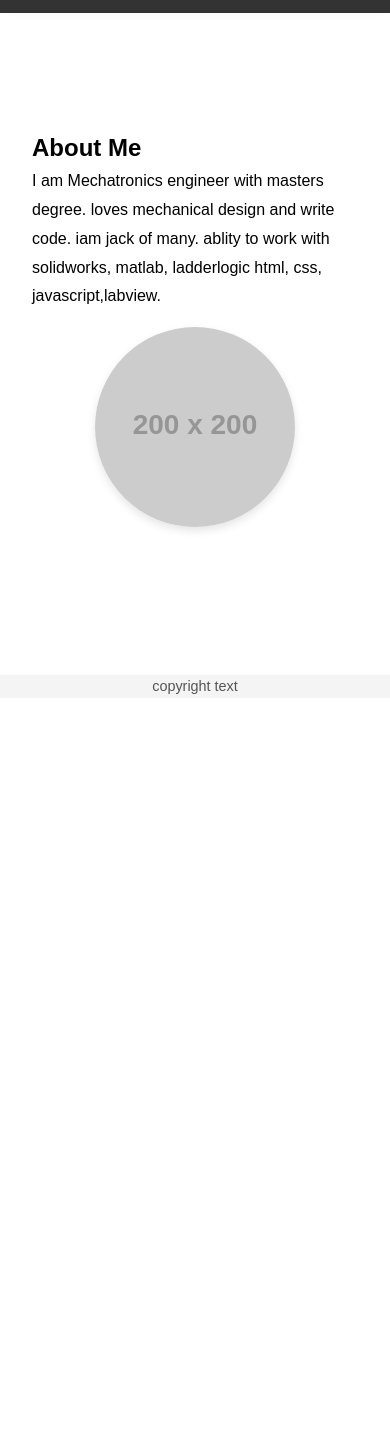
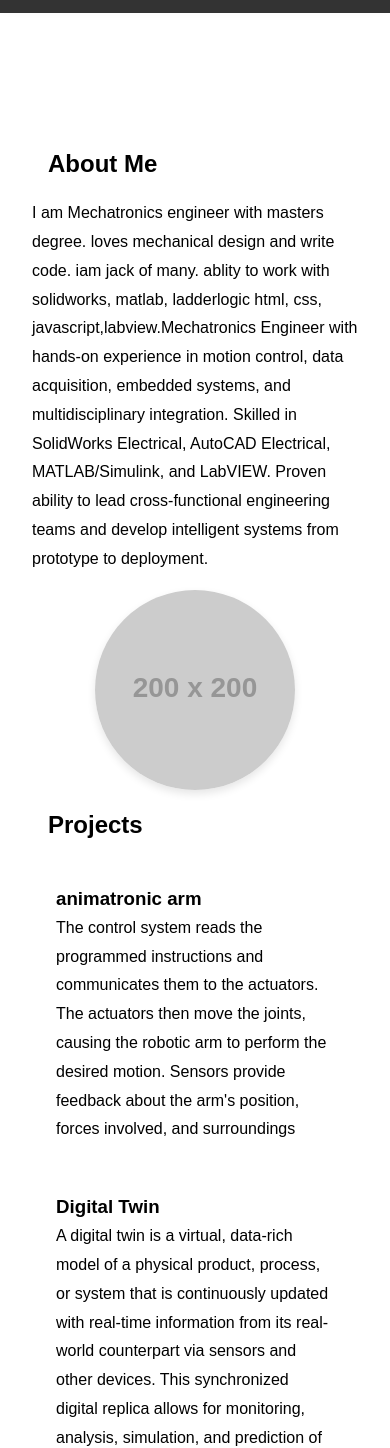
Before and after one commit to rakeshperumandl/personal-site, a plain HTML site: page index.html in a window 390 px wide. Shown: the part 160-1608 px from the top of the page. Before the commit the page ends 858 px from the top, so only its background shows below. Drawn offline with Linux system fonts and the light colour scheme; placeholder pictures from the web are drawn by us.

Commit message:
feat: projects section with responsive grid + hover effects

```diff
--- a/index.html
+++ b/index.html
@@ -27,8 +27,24 @@
         <main>
             <section id="about">
                 <h2>About Me</h2>
-                <p>I am Mechatronics engineer with masters degree. loves mechanical design and write code. iam jack of many. ablity to work with solidworks, matlab, ladderlogic html, css, javascript,labview.</p>
+                <p>I am Mechatronics engineer with masters degree. loves mechanical design and write code. iam jack of many. ablity to work with solidworks, matlab, ladderlogic html, css, javascript,labview.Mechatronics Engineer with hands-on experience in motion control, data acquisition, embedded
+systems, and multidisciplinary integration. Skilled in SolidWorks Electrical, AutoCAD Electrical,
+MATLAB/Simulink, and LabVIEW. Proven ability to lead cross-functional engineering teams and develop
+intelligent systems from prototype to deployment. </p>
                 <img src="https://via.placeholder.com/200" alt="profile picture">
+            </section>
+            <section id="projects">
+                <h2>Projects</h2>
+                <div class="project-container">
+                    <div class="project-card">
+                        <h3>animatronic arm</h3>
+                        <p>The control system reads the programmed instructions and communicates them to the actuators. The actuators then move the joints, causing the robotic arm to perform the desired motion. Sensors provide feedback about the arm's position, forces involved, and surroundings</p>
+                    </div>
+                    <div class="project-card">
+                        <h3>Digital Twin</h3>
+                        <p>A digital twin is a virtual, data-rich model of a physical product, process, or system that is continuously updated with real-time information from its real-world counterpart via sensors and other devices. This synchronized digital replica allows for monitoring, analysis, simulation, and prediction of performance without impacting the physical asset, leading to improved efficiency, faster development, minimized failure rates, and innovative new business opportunities</p>
+                    </div>
+                </div>
             </section>
         </main>
         <footer>copyright text</footer>
--- a/style.css
+++ b/style.css
@@ -18,6 +18,11 @@
     }
 
 }
+
+html{
+    scroll-behavior: smooth;
+}
+
 body {
     font-family: Arial, Helvetica, sans-serif;
     line-height: 1.6;
@@ -63,7 +68,7 @@ main {
 
 section h2{
     justify-content: center;
-    margin: auto;
+    margin: 1rem;
 
 }
 
@@ -88,7 +93,27 @@ img{
     margin: 1rem auto;
 }
 
-footer{
+.projects-container {
+    display: grid;
+    grid-template-columns: repeat(auto-fit, minmax(250px, 1fr));
+    gap: 1.5rem;
+    margin-top: 2rem;
+}
+
+.project-card{
+    background: #fff;
+    border-radius: 10px;
+    padding:1.5rem ;
+    box-shadow:o 4px 10px rgba(0,0,0,0.1) ;
+    transition: transform 0.3s ease, box-shadow o.3s ease ;
+}
+
+.project-card:hover{
+    transform:scale(1.03) ;
+    box-shadow: 0 6px 15px rgba(0,0,0,0.2);
+}
+
+    footer{
     background: #f4f4f4;
     text-align: center;
     padding: 1 rem;
```
